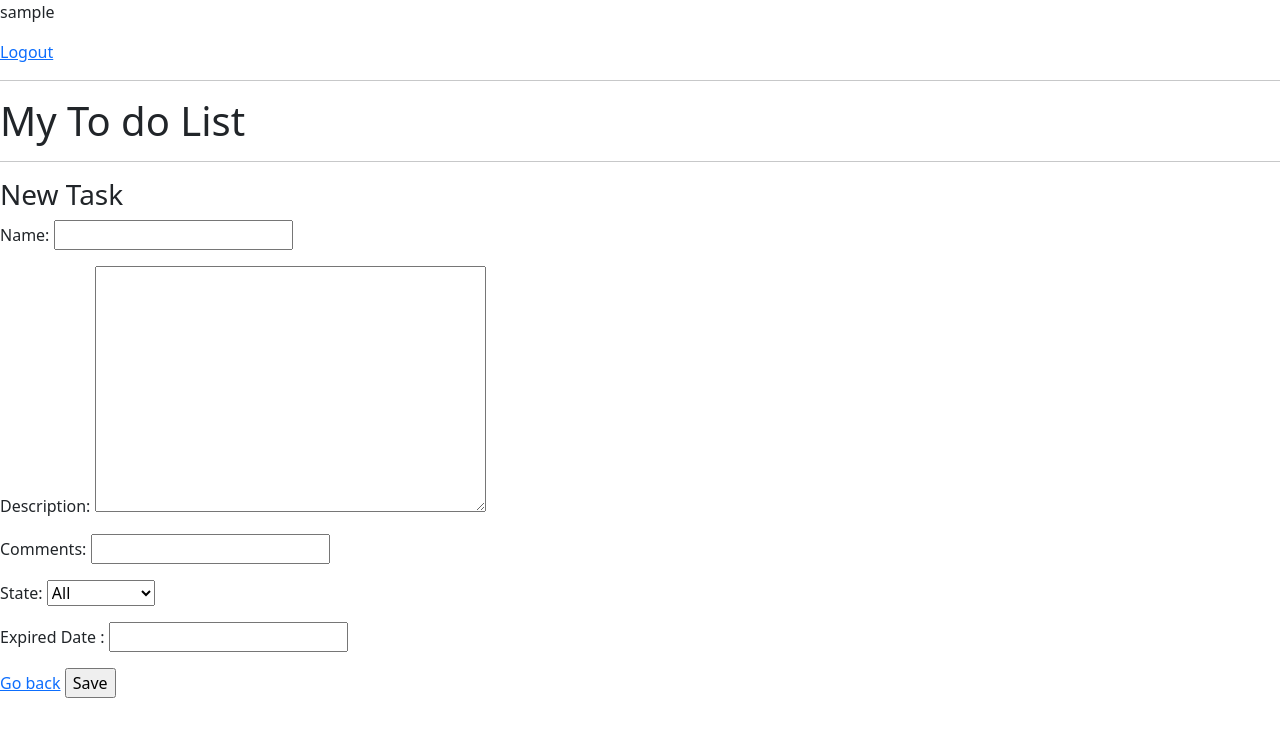
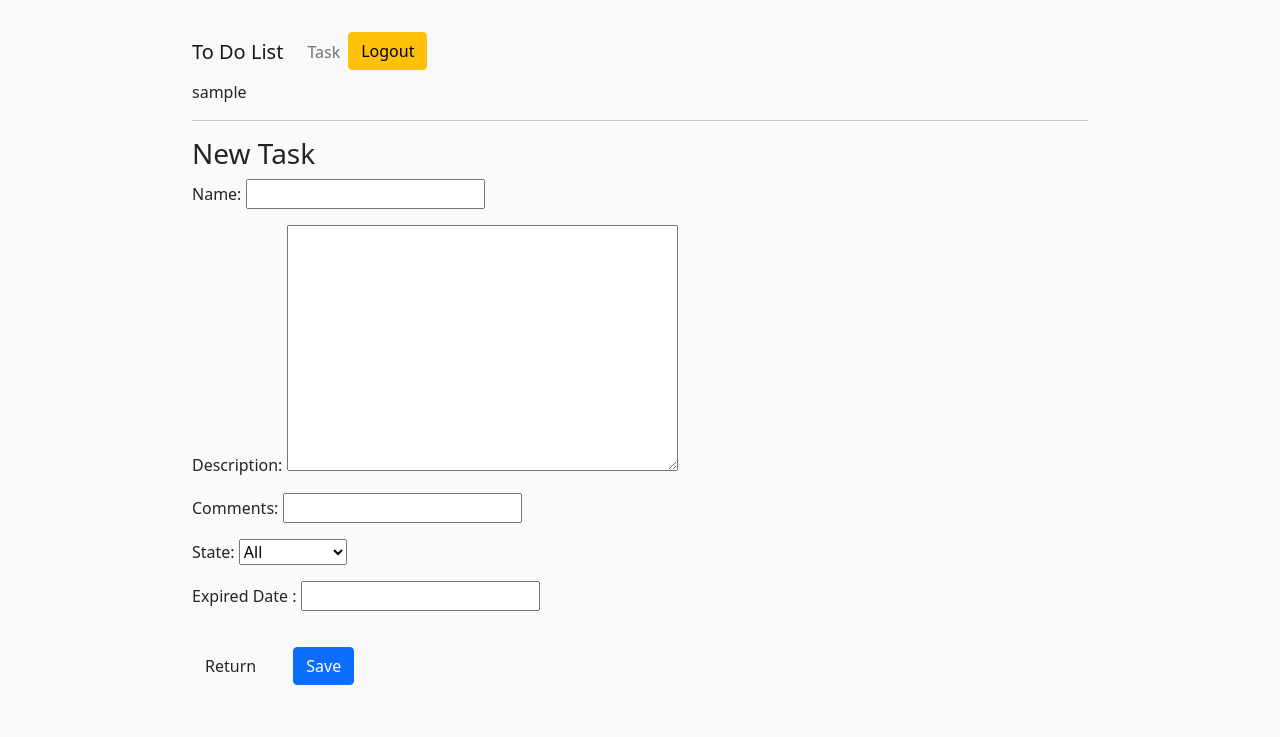
Before and after one commit to WolF2214/ejercicio-final, a Django app: page /task-create/ in a window 1280 px wide. Shown: the top 737 px of the page. Run offline with Django 4.2, Linux system fonts and the light colour scheme; the visitor is signed in with stand-in values (Sample User, id 1).

Commit message:
front listo

```diff
--- a/src/base/filters.py
+++ b/src/base/filters.py
@@ -4,4 +4,4 @@ from .models import Task
 class TaskFilter(django_filters.FilterSet):
     class Meta:
         model = Task
-        fields = ('name', 'state', 'description')
+        fields = ('user', 'name', 'description','state')
--- a/src/base/models.py
+++ b/src/base/models.py
@@ -2,6 +2,7 @@ from django.db import models
 from django.contrib.auth.models import User
 from datetime import datetime
 from django.http import HttpResponse, JsonResponse
+from django.db import models
 
 class Task(models.Model):
     STATUS_CHOICES = (
--- a/src/base/templates/base.html
+++ b/src/base/templates/base.html
@@ -1,26 +1,61 @@
-{% load static %}
 <!DOCTYPE html>
+
 <html>
     <head>
-        <!-- CSS only -->
+        <body>
+            <nav class="navbar navbar-expand-lg navbar-light bg-light">
+                <a class="navbar-brand" href="#">To Do List</a>
+                <button class="navbar-toggler" type="button" data-toggle="collapse" data-target="#navbarNav" aria-controls="navbarNav" aria-expanded="false" aria-label="Toggle navigation">
+                  <span class="navbar-toggler-icon"></span>
+                </button>
+                <div class="collapse navbar-collapse" id="navbarNav">
+                  <ul class="navbar-nav">
+
+                    <li class="nav-item active">
+                      <a class="nav-link" href="/">Task <span class="sr-only"></span></a>
+                    </li>
+                    <li class="nav-item">
+                        <a class="btn btn-warning" href="{% url 'logout' %}">Logout</a>
+                    </li>
+                  </ul>
+                </div>
+              </nav>
+              <p>{{request.user}}</p>
+              <hr>
+        </body>
+
         <link href="https://cdn.jsdelivr.net/npm/bootstrap@5.1.3/dist/css/bootstrap.min.css" rel="stylesheet" integrity="sha384-1BmE4kWBq78iYhFldvKuhfTAU6auU8tT94WrHftjDbrCEXSU1oBoqyl2QvZ6jIW3" crossorigin="anonymous">
-        <!-- JavaScript Bundle with Popper -->
         <script src="https://cdn.jsdelivr.net/npm/bootstrap@5.1.3/dist/js/bootstrap.bundle.min.js" integrity="sha384-ka7Sk0Gln4gmtz2MlQnikT1wXgYsOg+OMhuP+IlRH9sENBO0LRn5q+8nbTov4+1p" crossorigin="anonymous"></script>
-        <!--<link href="{% static 'css/base.css' %} " rel="stylesheet" type="text/css">-->
+        <meta charset="utf-8">
+        <meta htpp-equiv="X-UA-Compatible" content="IE=edge"
+        <meta name="description" content="">
+        <meta name="viewport" content="width=device-width, initial-scale=1">
+        <link rel="preconnect" href="https://fonts.googleapis.com">
+
+
+        <link rel="preconnect" href="https://fonts.googleapis.com">
+        <link rel="preconnect" href="https://fonts.gstatic.com" crossorigin>
+        <link href="https://fonts.googleapis.com/css2?family=Architects+Daughter&family=Roboto&display=swap" rel="stylesheet">
+
+    <style>
+            body {
+                background-color:#FAFAFA;
+                font-family: 'Roboto', ;
+                padding-top: 3vh;
+                width: 70%;
+                margin: auto;
+            }
+
+            .float-right {
+                float: right !important;
+            }
+        </style>
     </head>
     <body>
-    {% if request.user.is_authenticated %}
-    <p>{{request.user}}</p>
-    <a href="{% url 'logout' %}">Logout</a>
-    {% else %}
-    <a href="{% url 'login' %}">Login</a>
-    {% endif %}
+        <div class="conteiner">
+            {% block content %}
 
-    <hr>
-    <h1>My To do List{{color}}</h1>
-    <hr>
-
-    {% block content %}
-    {% endblock %}
+            {% endblock content %}
+        </div>
     </body>
 </html>
--- a/src/base/templates/task_form.html
+++ b/src/base/templates/task_form.html
@@ -1,13 +1,12 @@
 {% extends 'base.html' %}
+{% block content %}
 
-{% block content %}
-    <h3>New Task</h3>
+<h3>New Task</h3>
+<form method="POST" action="">
+    {% csrf_token %}
+    {{form.as_p}}
+    <a class="btn btn-Light" href="{% url 'tasks' %}">Return</a>
+    <input style="margin: 20px" class="btn btn-primary"type="submit" value="Save">
+</form>
 
-    <form method="POST" action="">
-        {% csrf_token %}
-        {{form.as_p}}
-        <a href="{% url 'tasks' %}">Go back</a>
-        <input type="submit" value="Save">
-    </form>
-
-{% endblock %}
+{% endblock content %}
--- a/src/base/views.py
+++ b/src/base/views.py
@@ -9,6 +9,8 @@ from django.contrib.auth import login
 from .models import Task
 from .filters import TaskFilter
 import datetime
+from django import forms
+from django.views.generic import ListView
 
 class CustomLoginView(LoginView):
     template_name = 'login.html'
@@ -44,11 +46,7 @@ class TaskList(LoginRequiredMixin, ListView):
     def get_context_data(self, **kwargs):
         context = super().get_context_data(**kwargs)
         context['tasks'] = context['tasks'].filter(user=self.request.user)
-        #context['filter'] = TaskFilter(self.request.GET, queryset=self.get_queryset())
-        search_input = self.request.GET.get('search-area') or ''
-        if search_input:
-            context['tasks'] = context['tasks'].filter(name__startswith=search_input)
-        context['search_input'] = search_input
+        context['filter'] = TaskFilter(self.request.GET, queryset=self.get_queryset())
         return context
 
 class TaskCreate(LoginRequiredMixin, CreateView):
--- a/src/todo_list/settings.py
+++ b/src/todo_list/settings.py
@@ -38,7 +38,7 @@ INSTALLED_APPS = [
     'django.contrib.messages',
     'django.contrib.staticfiles',
     'base.apps.BaseConfig',
-    'django_filters',
+    'django_filters'
 ]
 
 MIDDLEWARE = [
```
Also changed, not shown: src/base/forms.py (added, +10 -0 lines), src/base/templates/login.html (+6 -1 lines), src/base/templates/register.html (+6 -3 lines), src/base/templates/task_confirm_delete.html (+6 -3 lines), src/base/templates/task_list.html (+22 -11 lines).
